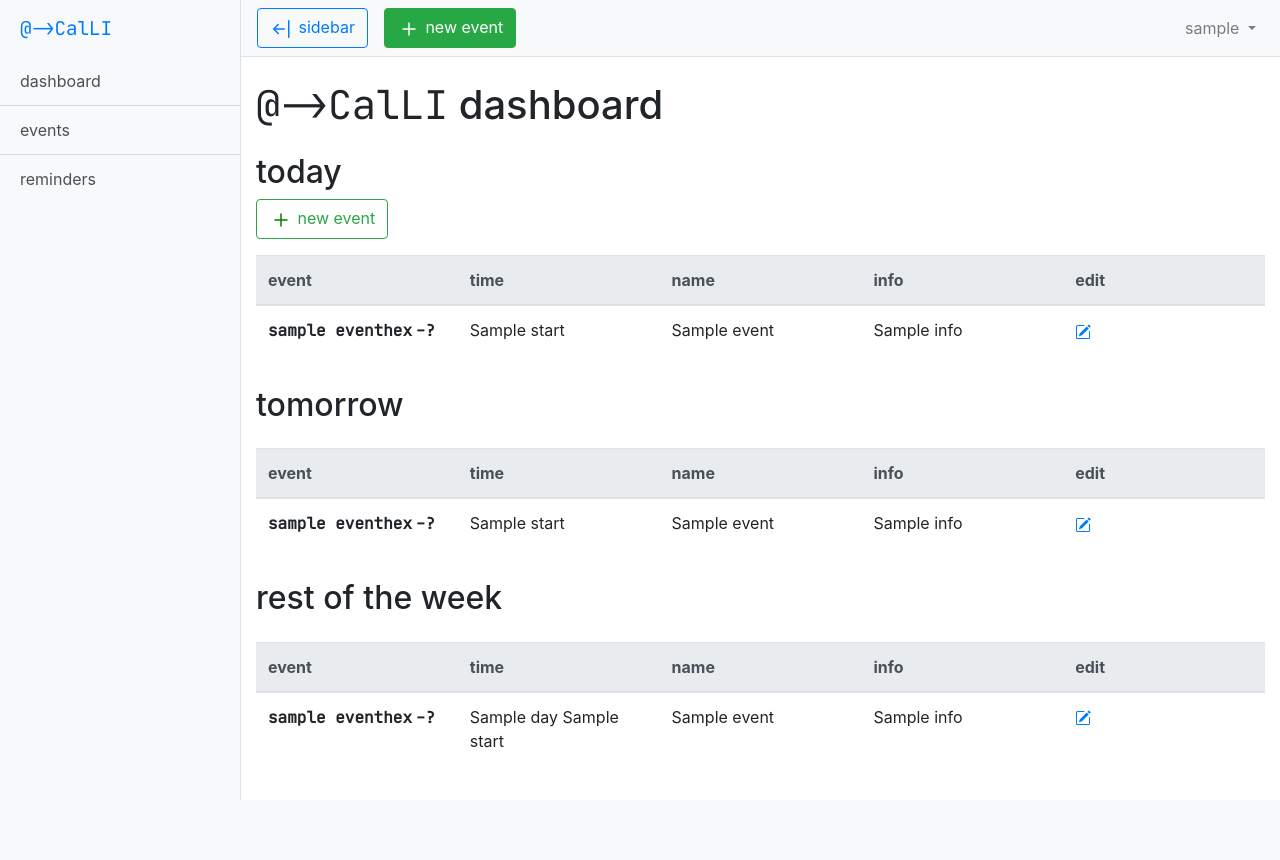
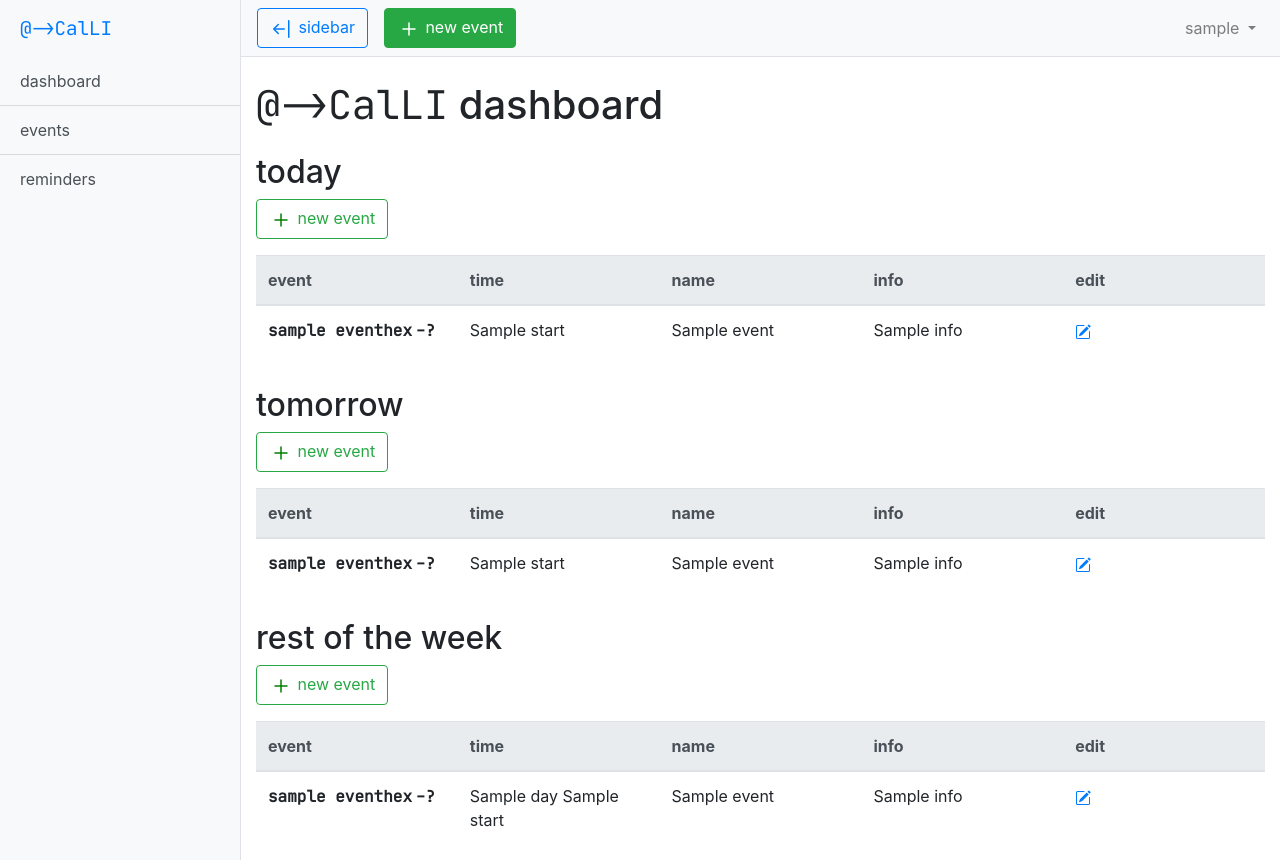
Before and after one commit to calliapp/calli-server, a Flask app: template templates/dash.html in a window 1280 px wide. Before the commit the page ends 800 px from the top, so only its background shows below. Run offline with Flask 2, Linux system fonts and the light colour scheme; the template is opened without the code that fills it: most values are stand-ins (such as "Sample title", 1, 10 or a date in 2020); some libraries are stand-ins or nearby versions.

Commit message:
adds event creation buttons

```diff
--- a/templates/dash.html
+++ b/templates/dash.html
@@ -105,6 +105,12 @@
         <div class="row pt-3">
             <div class="col-lg-12 text-left">
                 <h2>tomorrow</h2>
+                <a href="/dash/create" class="btn btn-outline-success" id="create-event">
+                    <svg width="1.5em" height="1.5em" viewBox="0 0 16 16" class="bi bi-plus align-middle" fill="green" xmlns="http://www.w3.org/2000/svg">
+                        <path fill-rule="evenodd" d="M8 3.5a.5.5 0 0 1 .5.5v4a.5.5 0 0 1-.5.5H4a.5.5 0 0 1 0-1h3.5V4a.5.5 0 0 1 .5-.5z"/>
+                        <path fill-rule="evenodd" d="M7.5 8a.5.5 0 0 1 .5-.5h4a.5.5 0 0 1 0 1H8.5V12a.5.5 0 0 1-1 0V8z"/>
+                      </svg>
+                new event</a>
             </div>
         </div>
         <div class="row pt-3">
@@ -176,6 +182,12 @@
         <div class="row pt-3">
             <div class="col-lg-12 text-left">
                 <h2>rest of the week</h2>
+                <a href="/dash/create" class="btn btn-outline-success" id="create-event">
+                    <svg width="1.5em" height="1.5em" viewBox="0 0 16 16" class="bi bi-plus align-middle" fill="green" xmlns="http://www.w3.org/2000/svg">
+                        <path fill-rule="evenodd" d="M8 3.5a.5.5 0 0 1 .5.5v4a.5.5 0 0 1-.5.5H4a.5.5 0 0 1 0-1h3.5V4a.5.5 0 0 1 .5-.5z"/>
+                        <path fill-rule="evenodd" d="M7.5 8a.5.5 0 0 1 .5-.5h4a.5.5 0 0 1 0 1H8.5V12a.5.5 0 0 1-1 0V8z"/>
+                      </svg>
+                new event</a>
             </div>
         </div>
         <div class="row pt-3">
```
